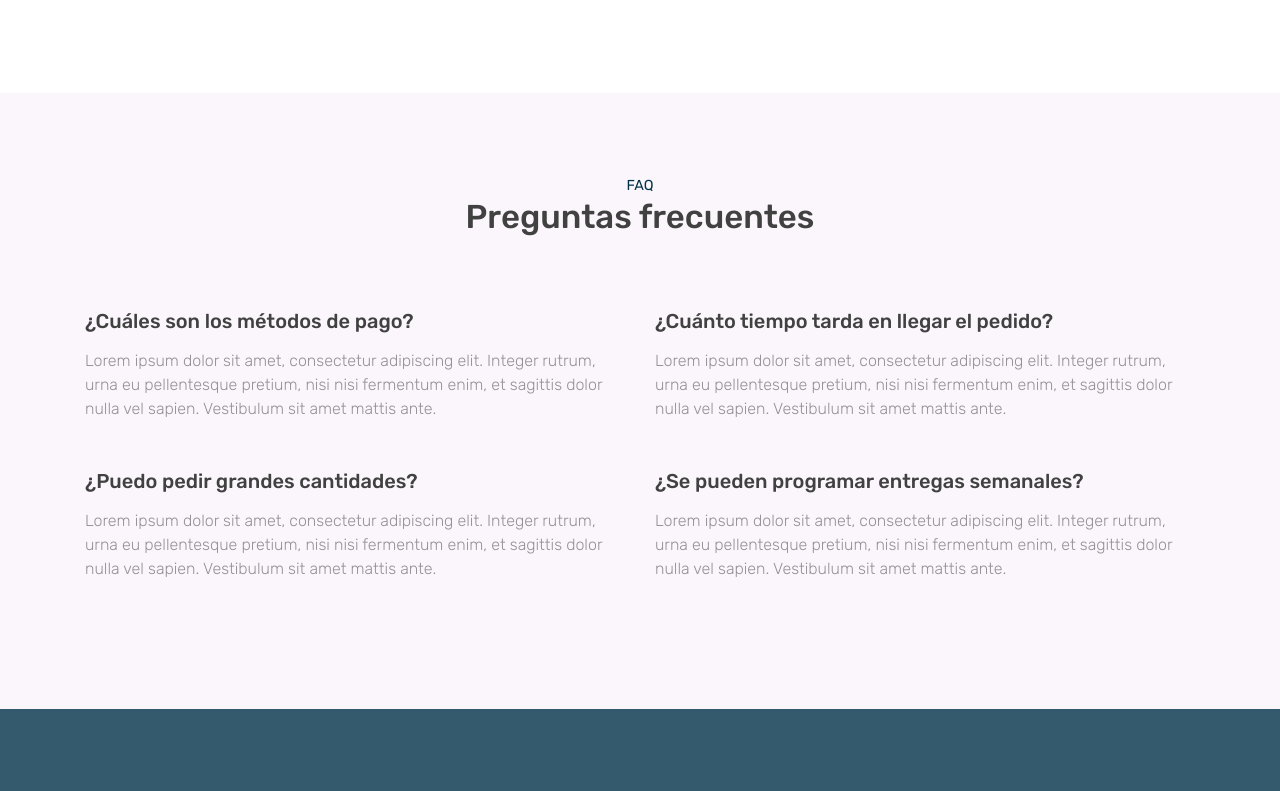
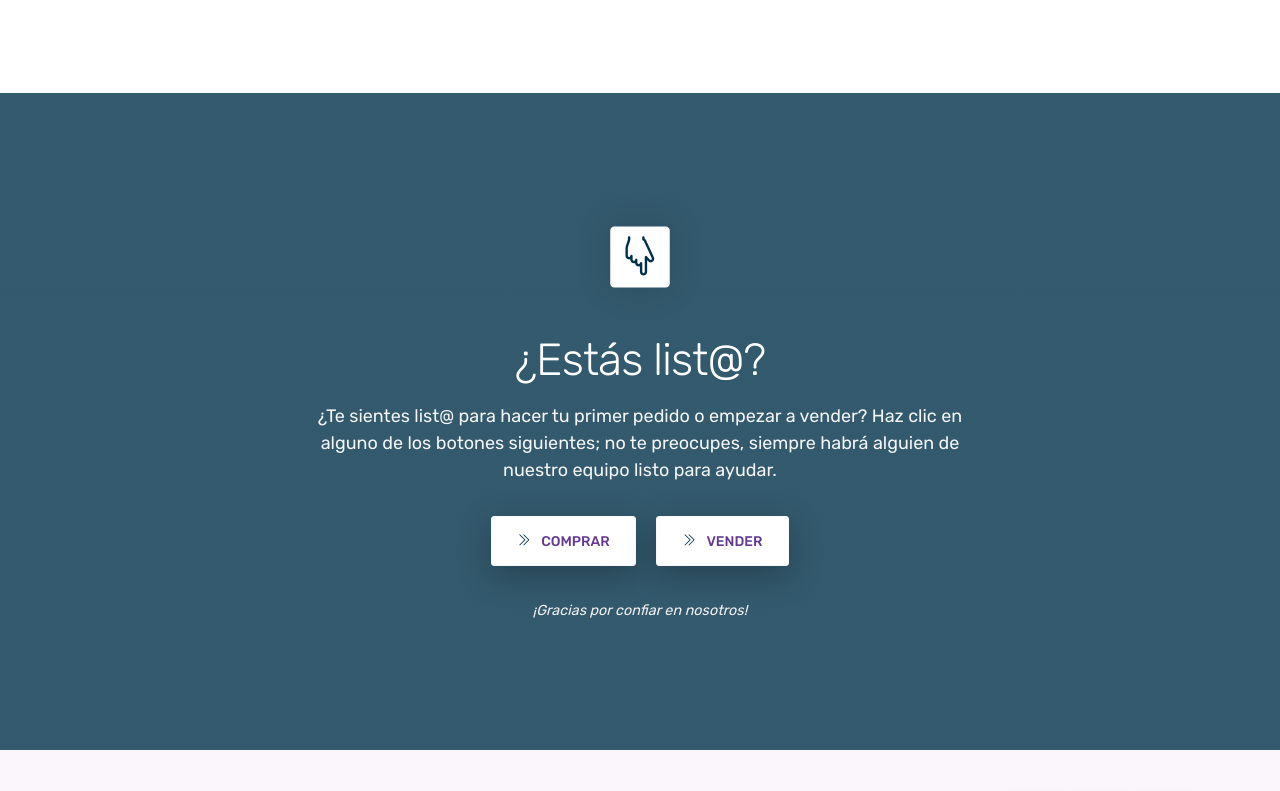
Before and after one commit to minisuperapp/minisuperapp.github.io, a plain HTML site: page index.html in a window 1280 px wide. Shown: the part 4537-5328 px from the top of the page. Drawn offline with Linux system fonts and the light colour scheme.

Commit message:
Remove FQA section.

```diff
--- a/index.html
+++ b/index.html
@@ -312,46 +312,6 @@
         </div>
 
     </div>
-    <!-- // end .section -->
-
-
-
-
-
-
-
-
-    <div class="section light-bg" id="faq">
-        <div class="container">
-            <div class="section-title">
-                <small>FAQ</small>
-                <h3>Preguntas frecuentes</h3>
-            </div>
-
-            <div class="row pt-4">
-                <div class="col-md-6">
-                    <h4 class="mb-3">¿Cuáles son los métodos de pago?</h4>
-                    <p class="light-font mb-5">Lorem ipsum dolor sit amet, consectetur adipiscing elit. Integer rutrum, urna eu pellentesque pretium, nisi nisi fermentum enim, et sagittis dolor nulla vel sapien. Vestibulum sit amet mattis ante. </p>
-
-                    <h4 class="mb-3">¿Puedo pedir grandes cantidades?</h4>
-                    <p class="light-font mb-5">Lorem ipsum dolor sit amet, consectetur adipiscing elit. Integer rutrum, urna eu pellentesque pretium, nisi nisi fermentum enim, et sagittis dolor nulla vel sapien. Vestibulum sit amet mattis ante. </p>
-
-                </div>
-                <div class="col-md-6">
-                    <h4 class="mb-3">¿Cuánto tiempo tarda en llegar el pedido?</h4>
-                    <p class="light-font mb-5">Lorem ipsum dolor sit amet, consectetur adipiscing elit. Integer rutrum, urna eu pellentesque pretium, nisi nisi fermentum enim, et sagittis dolor nulla vel sapien. Vestibulum sit amet mattis ante. </p>
-
-                    <h4 class="mb-3">¿Se pueden programar entregas semanales?</h4>
-                    <p class="light-font mb-5">Lorem ipsum dolor sit amet, consectetur adipiscing elit. Integer rutrum, urna eu pellentesque pretium, nisi nisi fermentum enim, et sagittis dolor nulla vel sapien. Vestibulum sit amet mattis ante. </p>
-
-                </div>
-            </div>
-        </div>
-
-    </div>
-    <!-- // end .section -->
-
-
 
     <div class="section bg-gradient">
         <div class="container">
```
